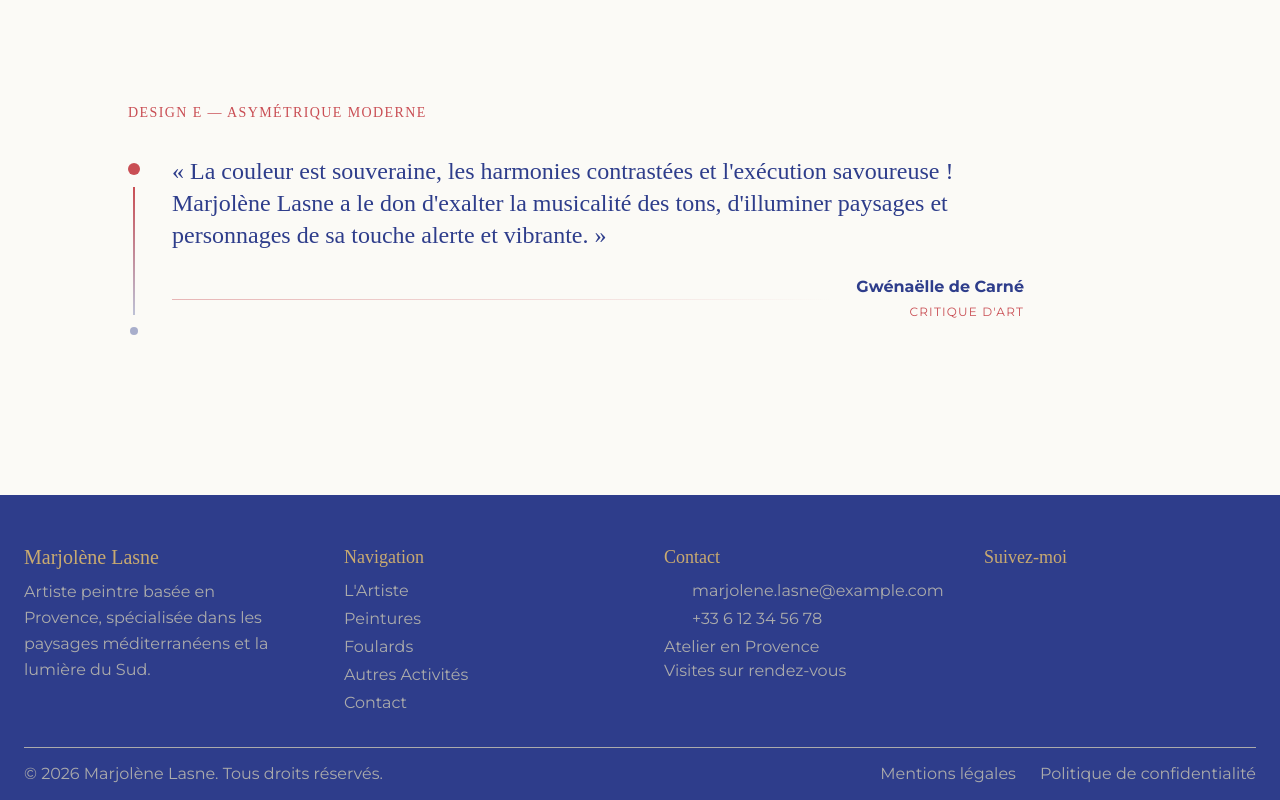
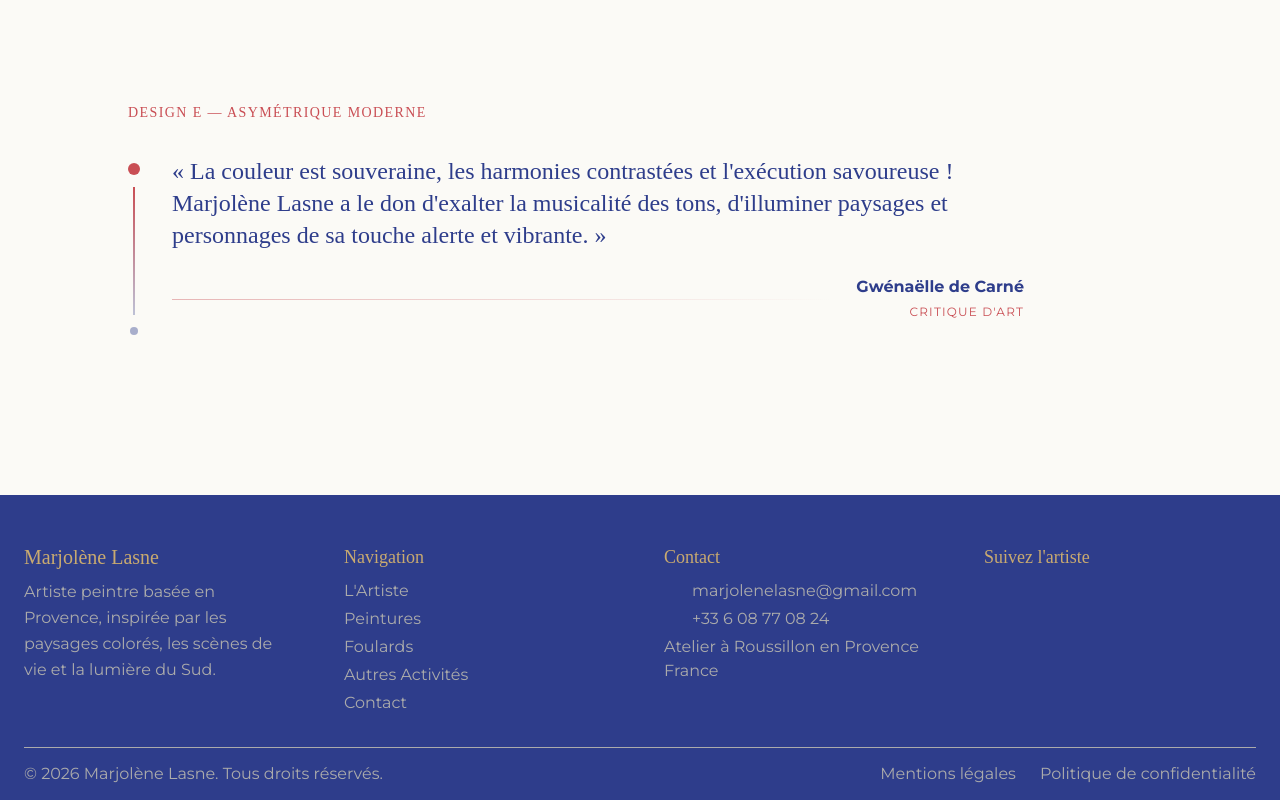
Before and after one commit to ManuelBenoist/portfolio-marjolene, a Nuxt app: page /quote-preview in a window 1280 px wide. Shown: the part 2057-2857 px from the top of the page. Built offline with nearby package versions, Linux system fonts and the light colour scheme; some icons are missing; a web font is replaced by a local one.

Commit message:
refactor[footer]: update social network links and contacts

```diff
--- a/app/components/Footer.vue
+++ b/app/components/Footer.vue
@@ -5,7 +5,7 @@
         <!-- Présentation -->
         <div class="flex-1 min-w-[220px] mb-8 lg:mb-0">
           <div class="font-heading text-xl footer-title mb-2">Marjolène Lasne</div>
-          <div class="text-base leading-relaxed">Artiste peintre basée en Provence, spécialisée dans les paysages méditerranéens et la lumière du Sud.</div>
+          <div class="text-base leading-relaxed">Artiste peintre basée en Provence, inspirée par les paysages colorés, les scènes de vie et la lumière du Sud.</div>
         </div>
         <!-- Navigation -->
         <div class="flex-1 min-w-[170px] mb-8 lg:mb-0">
@@ -25,29 +25,29 @@
             <li class="flex items-center gap-2">
               <Icon icon="lucide:mail" class="w-5 h-5 shrink-0" />
                 <span class="break-words">
-                    marjolene.lasne@example.com
+                    marjolenelasne@gmail.com
                 </span>
             </li>
             <li class="flex items-center gap-2">
               <Icon icon="lucide:phone" class="w-5 h-5 shrink-0" />
                 <span class="whitespace-nowrap">
-                  +33 6 12 34 56 78
+                  +33 6 08 77 08 24
                 </span>
             </li>
-            <li>Atelier en Provence<br/>Visites sur rendez-vous</li>
+            <li>Atelier à Roussillon en Provence</br> France</li>
           </ul>
         </div>
         <!-- Réseaux sociaux -->
         <div class="flex-1 min-w-[170px]">
-          <div class="font-heading text-lg footer-title mb-2">Suivez-moi</div>
+          <div class="font-heading text-lg footer-title mb-2">Suivez l'artiste</div>
           <div class="flex gap-4 mt-2">
-            <a href="#" aria-label="Instagram" class="hover:text-white text-footer-text text-2xl">
+            <a href="https://www.instagram.com/unairdevacances_" aria-label="Instagram" class="hover:text-white text-footer-text text-2xl" target="_blank" rel="noopener noreferrer">
               <Icon icon="mdi:instagram" width="28" height="28" />
             </a>
-            <a href="#" aria-label="Facebook" class="hover:text-white text-footer-text text-2xl">
+            <a href="https://www.facebook.com/profile.php?id=100083185458797" aria-label="Facebook" class="hover:text-white text-footer-text text-2xl">
               <Icon icon="mdi:facebook" width="28" height="28" />
             </a>
-            <a href="#" aria-label="LinkedIn" class="hover:text-white text-footer-text text-2xl">
+            <a href="https://www.linkedin.com/in/marjolenelasne" aria-label="LinkedIn" class="hover:text-white text-footer-text text-2xl" target="_blank" rel="noopener noreferrer">
               <Icon icon="mdi:linkedin" width="28" height="28" />
             </a>
           </div>
```
